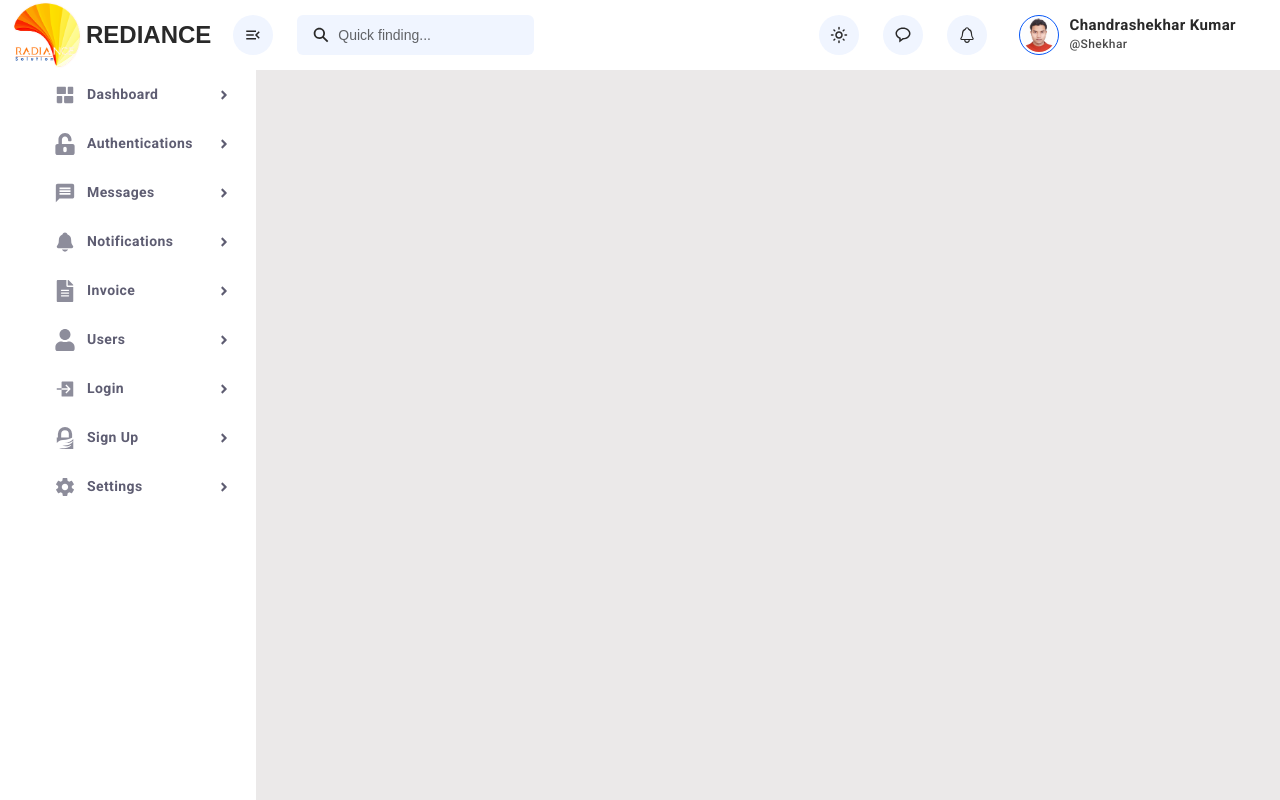
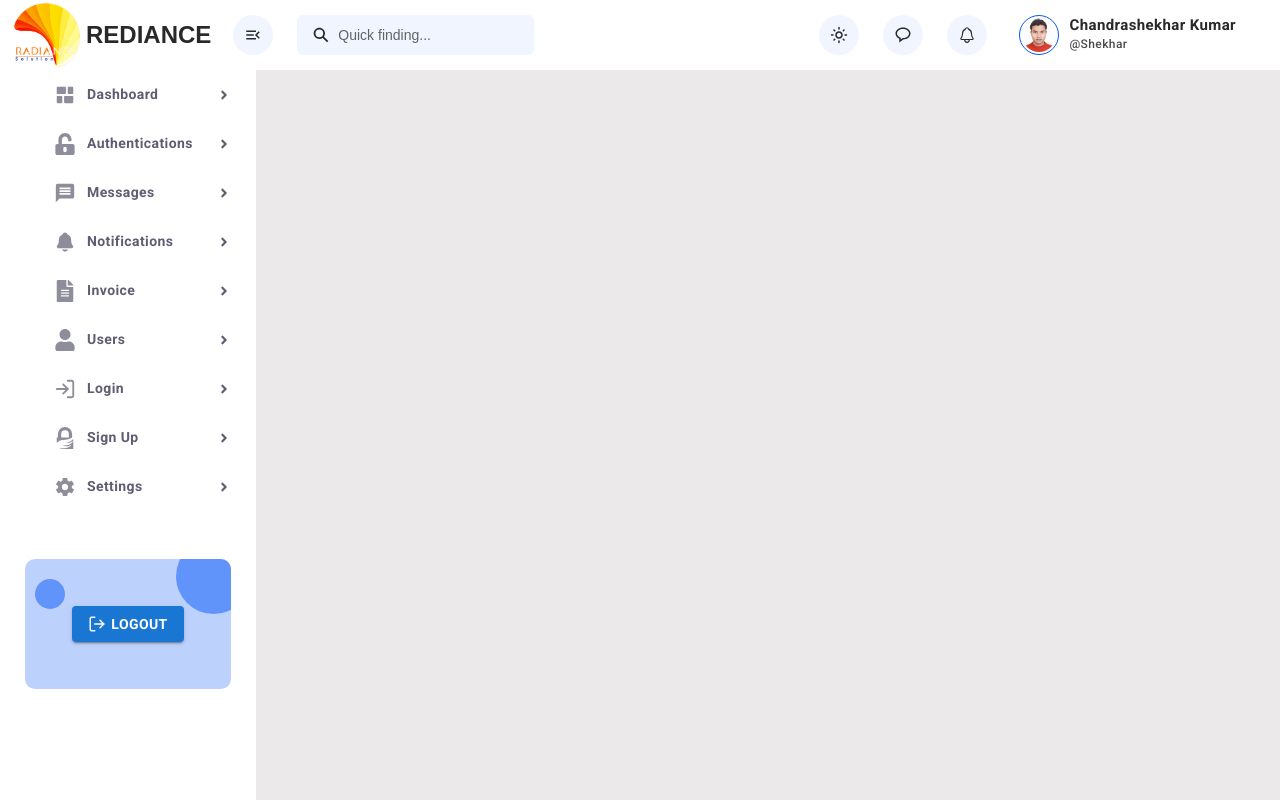
Before and after one commit to Shekharroy/dashboard-reactjs-fronend-redience, a React (Create React App) app: page / in a window 1280 px wide. Built offline with nearby package versions, Linux system fonts and the light colour scheme.

Commit message:
Side Bar Menu with Toggle effect on dashboard page

```diff
--- a/src/components/Sidebar/Sidebar.css
+++ b/src/components/Sidebar/Sidebar.css
@@ -53,13 +53,9 @@
 }
 
 .main .sidebarWrapper .sidebar ul li button .icon svg {
-    color: #292929;
+    color: #5e5d72 !important;
     opacity: 0.7;
     font-size: 22px;
-}
-
-.main .sidebarWrapper .sidebar ul li button * {
-    color: #5e5d72 !important;
 }
 
 .main .sidebarWrapper .sidebar ul li button .arrowIcon {
@@ -69,8 +65,126 @@
     justify-content: center;
     width: 25px;
     height: 25px;
+    transition: all 0.3s ease-in-out;
+}
+
+.main .sidebarWrapper .sidebar ul li button .arrowIcon svg {
+    color: #5e5d72 !important;
 }
 
 .main .sidebarWrapper .sidebar ul li button:hover {
     background: #f1f1f1 !important;
 }
+.main .sidebarWrapper .sidebar ul li button.active {
+    background: #f1f1f1 !important;
+}
+
+.main .sidebarWrapper .sidebar ul li button.active .icon svg{
+    color: #0858f7 !important;
+}
+
+.main .sidebarWrapper .sidebar ul li button.active .arrowIcon {
+    transform: rotate(90deg);
+}
+
+.main .sidebarWrapper .sidebar ul .subMenu {
+    padding: 0px 45px;
+    transition: all 0.3s;
+}
+
+.main .sidebarWrapper .sidebar ul .subMenu li {
+    width: 100%;
+    list-style: none;
+}
+
+.main .sidebarWrapper .sidebar ul .subMenu li a {
+   text-decoration: none;
+   color: #5e5d72 !important;
+   display: block;
+   padding: 6px 0px;
+   font-size: 13px;
+   font-weight: 500;
+   transition: all 0.3s;
+}
+
+.main .sidebarWrapper .sidebar ul .subMenu li a:hover {
+    color: #0858f7 !important;
+}
+
+.main .sidebarWrapper .sidebar ul .submenuWrapper {
+    transition: all 0.5s;
+    height: 0px;
+    overflow: hidden;
+    opacity: 0;
+}
+
+.main .sidebarWrapper .sidebar ul .submenuWrapper.colapsed .subMenu {
+   opacity: 0;
+}
+
+.main .sidebarWrapper .sidebar ul .submenuWrapper.colapse {
+    height: auto;
+    overflow: inherit;
+    padding: 10px 0px;
+    opacity: 1;
+}
+
+.main .sidebarWrapper .sidebar ul .submenuWrapper.colapse .subMenu {
+    opacity: 1;
+ }
+
+
+ /** LogoutWrapper*/
+
+ .logoutWrapper {
+    padding: 0px 25px;
+ }
+
+ .logoutWrapper .logoutBox{
+    width: 100%;
+    height: 130px;
+    padding: 25px;
+    background: #bcd2fd;
+    border-radius: 10px;
+    display: flex;
+    align-items: center;
+    justify-content: center;
+    position: relative;
+    overflow: hidden;
+ }
+
+ .logoutWrapper .logoutBox::before {
+    content: '';
+    width: 75px;
+    height: 75px;
+    background: #0858f7;
+    border-radius: 100%;
+    position: absolute;
+    top: -20px;
+    right: -20px;
+    opacity: 0.5;
+
+ }
+
+ .logoutWrapper .logoutBox::after {
+    content: '';
+    width: 30px;
+    height: 30px;
+    background: #0858f7;
+    border-radius: 100%;
+    position: absolute;
+    top: 20px;
+    left: 10px;
+    opacity: 0.5;
+
+ }
+
+ .logoutWrapper .logoutBox button {
+    font-size: 14px !important;
+    font-weight: 600 !important;
+ }
+
+ .logoutWrapper .logoutBox button svg {
+    margin-right: 5px !important;
+    font-size: 18px !important;
+ }
--- a/src/components/Sidebar/Sidebar.js
+++ b/src/components/Sidebar/Sidebar.js
@@ -1,4 +1,4 @@
-import React from "react";
+import React, { useState } from "react";
 import "./Sidebar.css";
 import { Button } from "@mui/material";
 import { RiDashboardHorizontalFill } from "react-icons/ri";
@@ -8,13 +8,25 @@ import { MdMessage } from "react-icons/md";
 import { IoNotifications } from "react-icons/io5";
 import { FaFileAlt } from "react-icons/fa";
 import { FaUser } from "react-icons/fa";
-import { IoLogInSharp } from "react-icons/io5";
+import { LuLogIn } from "react-icons/lu";
 import { SiGnuprivacyguard } from "react-icons/si";
 import { IoMdSettings } from "react-icons/io";
+import { LuLogOut } from "react-icons/lu";
 
 import { Link } from "react-router-dom";
 
 const Sidebar = () => {
+
+    const [activeTab, setActiveTab] = useState(0);
+
+     const [isToggle, setIsToggle] = useState(false);
+
+    const isOpenSubmenu = (index) => {
+        console.log("Index === ",index);
+        setActiveTab(index);
+        setIsToggle(!isToggle);
+    };
+
   return (
     <>
       <div className="sidebar">
@@ -23,7 +35,7 @@ const Sidebar = () => {
 
           <li>
             <Link to="/">
-                <Button className="w-100">
+                <Button className={`w-100 ${activeTab===0 && isToggle===true ? 'active': ''}`} onClick={()=>isOpenSubmenu(0)}>
                 <span className="icon"><RiDashboardHorizontalFill/></span>Dashboard
                 <span className="arrowIcon"><FaAngleRight/></span>
                 </Button>
@@ -34,7 +46,7 @@ const Sidebar = () => {
 
           <li>
             <Link to="/">
-                <Button className="w-100">
+                <Button className={`w-100 ${activeTab===1 && isToggle===true ? 'active': ''}`} onClick={()=>isOpenSubmenu(1)}>
                 <span className="icon"><FaUnlockAlt/></span>Authentications
                 <span className="arrowIcon"><FaAngleRight/></span>
                 </Button>
@@ -45,7 +57,7 @@ const Sidebar = () => {
 
           <li>
             <Link to="/">
-                <Button className="w-100">
+                <Button className={`w-100 ${activeTab===2 && isToggle===true ? 'active': ''}`} onClick={()=>isOpenSubmenu(2)}>
                 <span className="icon"><MdMessage/></span>Messages
                 <span className="arrowIcon"><FaAngleRight/></span>
                 </Button>
@@ -56,7 +68,7 @@ const Sidebar = () => {
 
           <li>
             <Link to="/">
-                <Button className="w-100">
+                <Button className={`w-100 ${activeTab===3 && isToggle===true ? 'active': ''}`} onClick={()=>isOpenSubmenu(3)}>
                 <span className="icon"><IoNotifications/></span>Notifications
                 <span className="arrowIcon"><FaAngleRight/></span>
                 </Button>
@@ -67,7 +79,7 @@ const Sidebar = () => {
 
           <li>
             <Link to="/">
-                <Button className="w-100">
+                <Button className={`w-100 ${activeTab===4 && isToggle===true ? 'active': ''}`} onClick={()=>isOpenSubmenu(4)}>
                 <span className="icon"><FaFileAlt/></span>Invoice
                 <span className="arrowIcon"><FaAngleRight/></span>
                 </Button>
@@ -77,9 +89,25 @@ const Sidebar = () => {
           {/** */}
 
           <li>
+            <Button className={`w-100 ${activeTab===5  && isToggle===true ? 'active': ''}`} onClick={()=>isOpenSubmenu(5)}>
+                <span className="icon"><FaUser/></span>Users
+                <span className="arrowIcon"><FaAngleRight/></span>
+            </Button>
+            <div className={`submenuWrapper ${activeTab===5 && isToggle===true ? 'colapse':'colapsed'}`}>
+                <ul className="subMenu">
+                    <li><Link to="#">Administrators </Link></li>
+                    <li><Link to="#">Operators </Link></li>
+                    <li><Link to="#">Ordinary Users </Link></li>
+                </ul>
+            </div>
+          </li>
+
+          {/** */}
+
+          <li>
             <Link to="/">
-                <Button className="w-100">
-                <span className="icon"><FaUser/></span>Users
+                <Button className={`w-100 ${activeTab===6  && isToggle===true ? 'active': ''}`} onClick={()=>isOpenSubmenu(6)}>
+                <span className="icon"><LuLogIn /></span>Login
                 <span className="arrowIcon"><FaAngleRight/></span>
                 </Button>
             </Link>
@@ -89,18 +117,7 @@ const Sidebar = () => {
 
           <li>
             <Link to="/">
-                <Button className="w-100">
-                <span className="icon"><IoLogInSharp/></span>Login
-                <span className="arrowIcon"><FaAngleRight/></span>
-                </Button>
-            </Link>
-          </li>
-
-          {/** */}
-
-          <li>
-            <Link to="/">
-                <Button className="w-100">
+                <Button className={`w-100 ${activeTab===7  && isToggle===true ? 'active': ''}`} onClick={()=>isOpenSubmenu(7)}>
                 <span className="icon"><SiGnuprivacyguard/></span>Sign Up
                 <span className="arrowIcon"><FaAngleRight/></span>
                 </Button>
@@ -111,13 +128,21 @@ const Sidebar = () => {
 
           <li>
             <Link to="/">
-                <Button className="w-100">
+                <Button className={`w-100 ${activeTab===8  && isToggle===true ? 'active': ''}`} onClick={()=>isOpenSubmenu(8)}>
                 <span className="icon"><IoMdSettings/></span>Settings
                 <span className="arrowIcon"><FaAngleRight/></span>
                 </Button>
             </Link>
           </li>
         </ul>
+
+        {/** Logout button */}
+
+        <div className="logoutWrapper mt-5 mb-1">
+            <div className="logoutBox">
+                <Button variant="contained"><LuLogOut/> Logout</Button>
+            </div>
+        </div>
       </div>
     </>
   );
```
